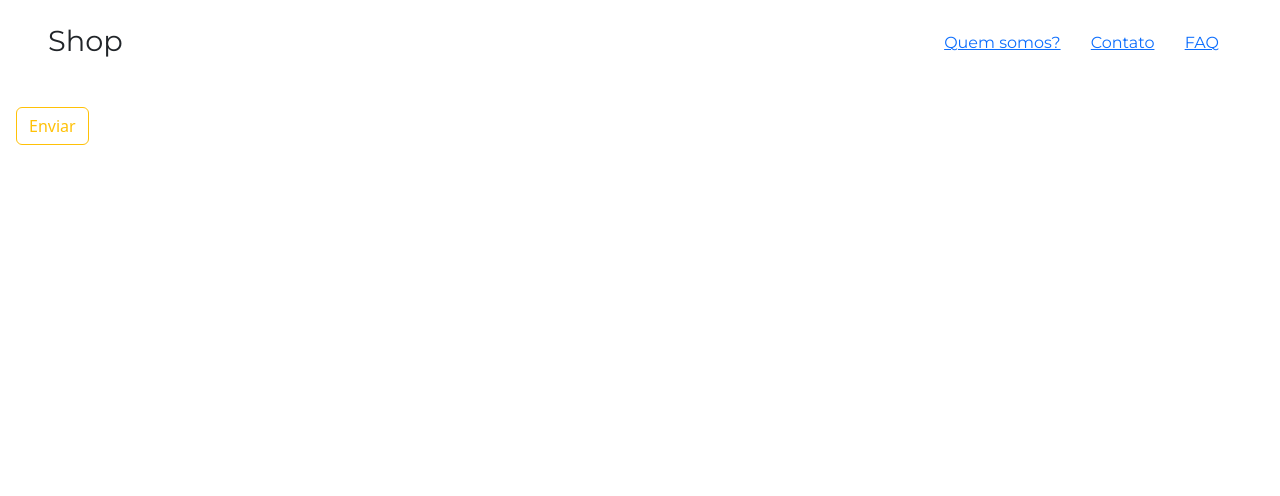
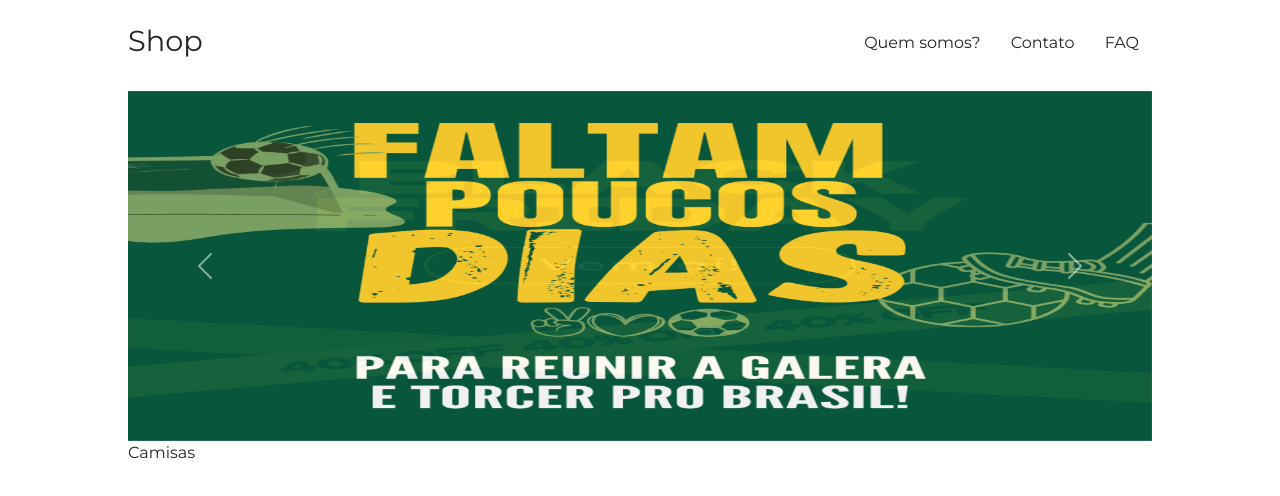
Before and after one commit to hugosique/bootstrap-landing-page, a website: page index.html in a window 1280 px wide. Drawn offline with nearby package versions, Linux system fonts and the light colour scheme.

Commit message:
WIP - Adição do componente 'carousel'.

```diff
--- a/css/styles.css
+++ b/css/styles.css
@@ -5,6 +5,10 @@
     padding: 0;
     box-sizing: border-box;
     font-family: 'Montserrat', sans-serif;
+}
+
+body {
+    margin: 0 5rem;
 }
 
 /* header */
@@ -20,3 +24,18 @@
     background-color: #e2e2e2;
     transition: .3s;
 }
+.header-links {
+    height: 100%;
+}
+.header-links a {
+    height: 100%;
+}
+.header-links a:hover{
+    background-color: #f8f8f8;
+    transition: .3s;
+    border-radius: none;
+}
+.carousel img{
+    height: 350px;
+    /* object-fit: cover; */
+}
--- a/index.html
+++ b/index.html
@@ -13,15 +13,15 @@
     <link rel="stylesheet" type="text/css" href="css/styles.css" media="screen" />
 </head>
 <body>
-    <header class="header py-4 d-flex flex-row justify-content-between">
+    <header class="header d-flex flex-row justify-content-between py-4">
         <h1 class="mx-5 header-title">
             Shop
         </h1>
 
         <div class="header-links d-none d-lg-block mx-5">
-            <a class="btn btn-link">Quem somos?</a>
-            <a class="btn btn-link">Contato</a>
-            <a class="btn btn-link">FAQ</a>
+            <a class="btn">Quem somos?</a>
+            <a class="btn">Contato</a>
+            <a class="btn">FAQ</a>
         </div>
 
         <div class="header-links_menuButton d-block d-lg-none mx-5">
@@ -29,9 +29,7 @@
                 type="button"
                 class="btn btn-outline-dark"
                 onclick="toggleMenuLinks()"
-            >
-                <!-- <i class="bi bi-list"></i> -->
-                <img src="src/images/list.svg" alt="Menu Icon">
+            ><img src="src/images/list.svg" alt="Menu Icon">
             </button>
         </div>
     </header>
@@ -44,9 +42,35 @@
         </ul>
     </nav>
 
-    <button type="button" class="m-3 btn btn-outline-warning">Enviar</button>
+    <section class="carousel-section mx-5">
+        <div id="carouselExampleFade" class="carousel slide carousel-fade" data-bs-ride="carousel">
+            <div class="carousel-inner">
+                <div class="carousel-item active">
+                    <img src="src/images/slide1.png" class="d-block w-100" alt="Slide 1">
+                </div>
+                <div class="carousel-item">
+                    <img src="src/images/slide2.png" class="d-block w-100" alt="Slide 2">
+                </div>
+                <div class="carousel-item">
+                    <img src="src/images/slide3png" class="d-block w-100" alt="Slide 3">
+                </div>
+            </div>
+            <button class="carousel-control-prev" type="button" data-bs-target="#carouselExampleFade" data-bs-slide="prev">
+                <span class="carousel-control-prev-icon" aria-hidden="true"></span>
+                <span class="visually-hidden">Previous</span>
+            </button>
+            <button class="carousel-control-next" type="button" data-bs-target="#carouselExampleFade" data-bs-slide="next">
+                <span class="carousel-control-next-icon" aria-hidden="true"></span>
+                <span class="visually-hidden">Next</span>
+            </button>
+        </div>
+        <div class="products">
+            <span>
+                Camisas
+            </span>
+        </div>
 
-
+    </section>
 
     <!-- JS -->
     <script src="https://cdn.jsdelivr.net/npm/bootstrap@5.2.2/dist/js/bootstrap.bundle.min.js"
```
Also changed, not shown: src/images/slide1.png (added), src/images/slide2.png (added), 1 other file.
